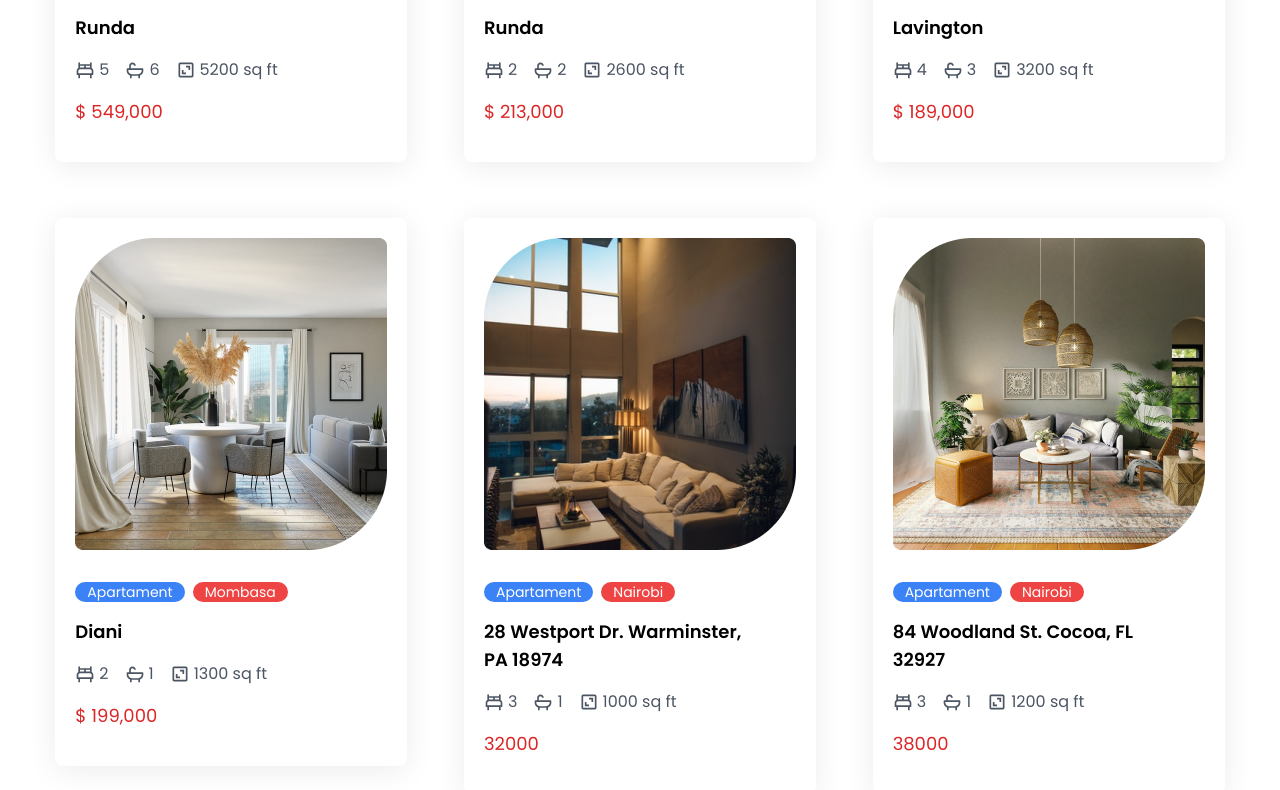
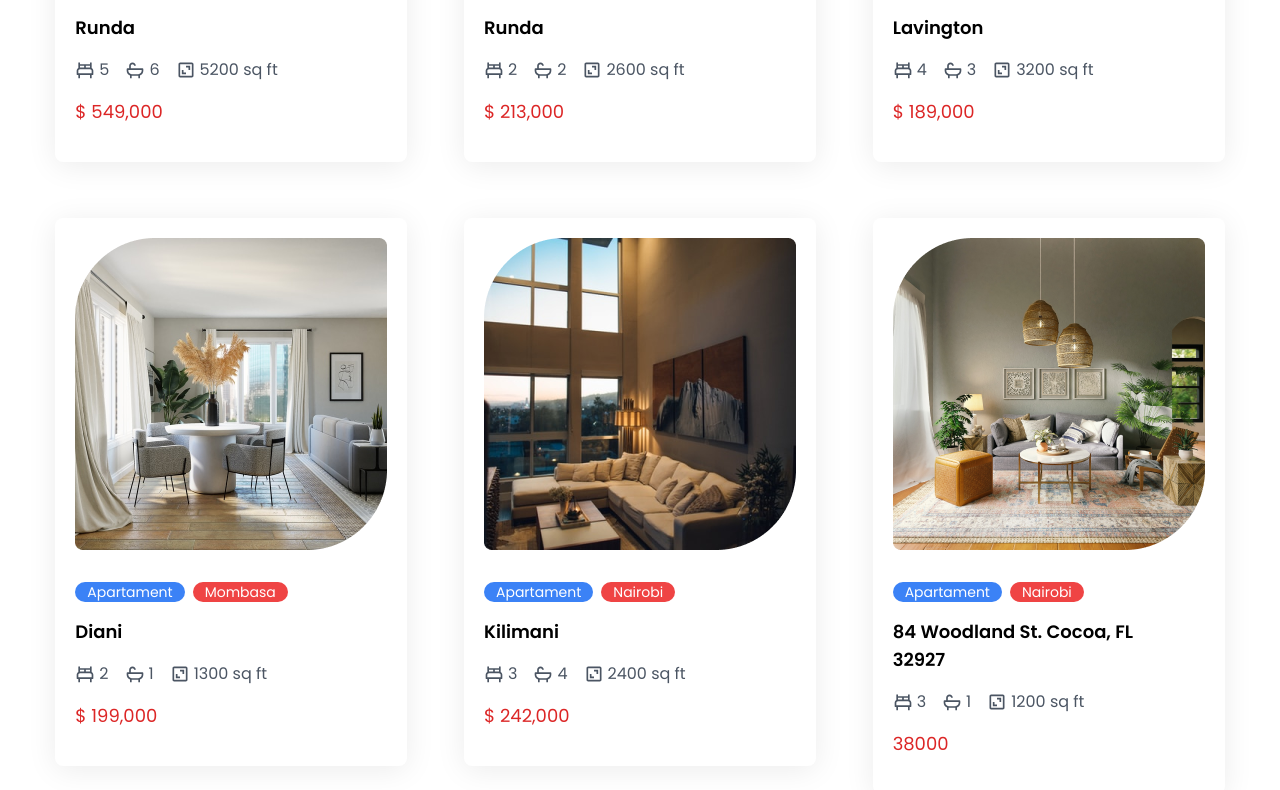
Before and after one commit to Thuotracy/real-estate-app-design, a React (Create React App) app: page / in a window 1280 px wide. Shown: the part 3680-4470 px from the top of the page. Built offline with nearby package versions, Linux system fonts and the light colour scheme.

Commit message:
made changes

```diff
--- a/src/data.js
+++ b/src/data.js
@@ -400,16 +400,16 @@ export const housesData = [
     image: Apartment5,
     imageLg: Apartment5Lg,
     country: 'Nairobi',
-    address: '28 Westport Dr. Warminster, PA 18974',
+    address: 'Kilimani',
     bedrooms: '3',
-    bathrooms: '1',
-    surface: '1000 sq ft',
+    bathrooms: '4',
+    surface: '2400 sq ft',
     year: '2012',
-    price: '32000',
+    price: '$ 242,000',
     agent: {
       image: Agent5,
       name: 'Grover Robinson',
-      phone: '0123 456 78910',
+      phone: '0712345678',
     },
   },
   {
```
